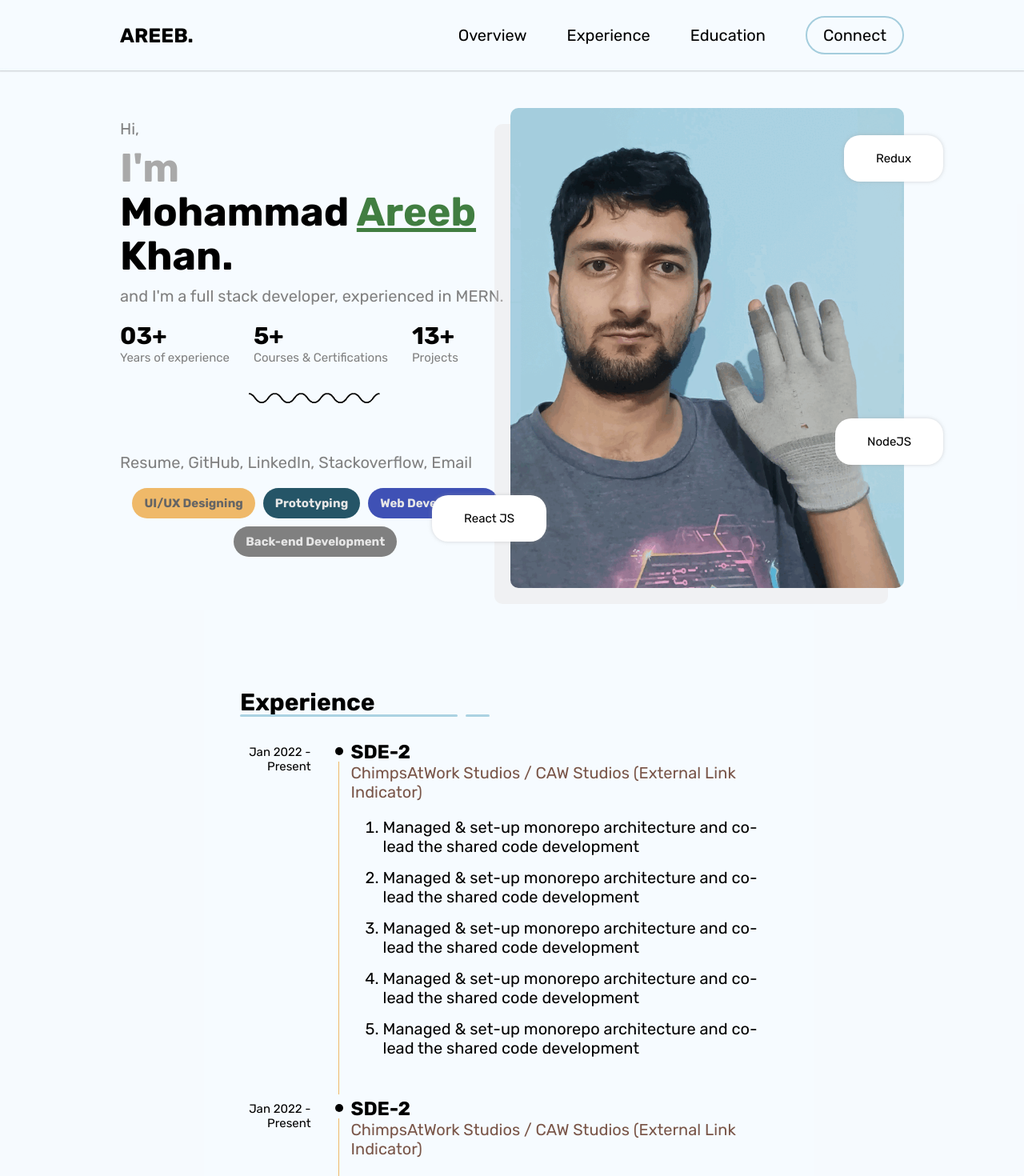
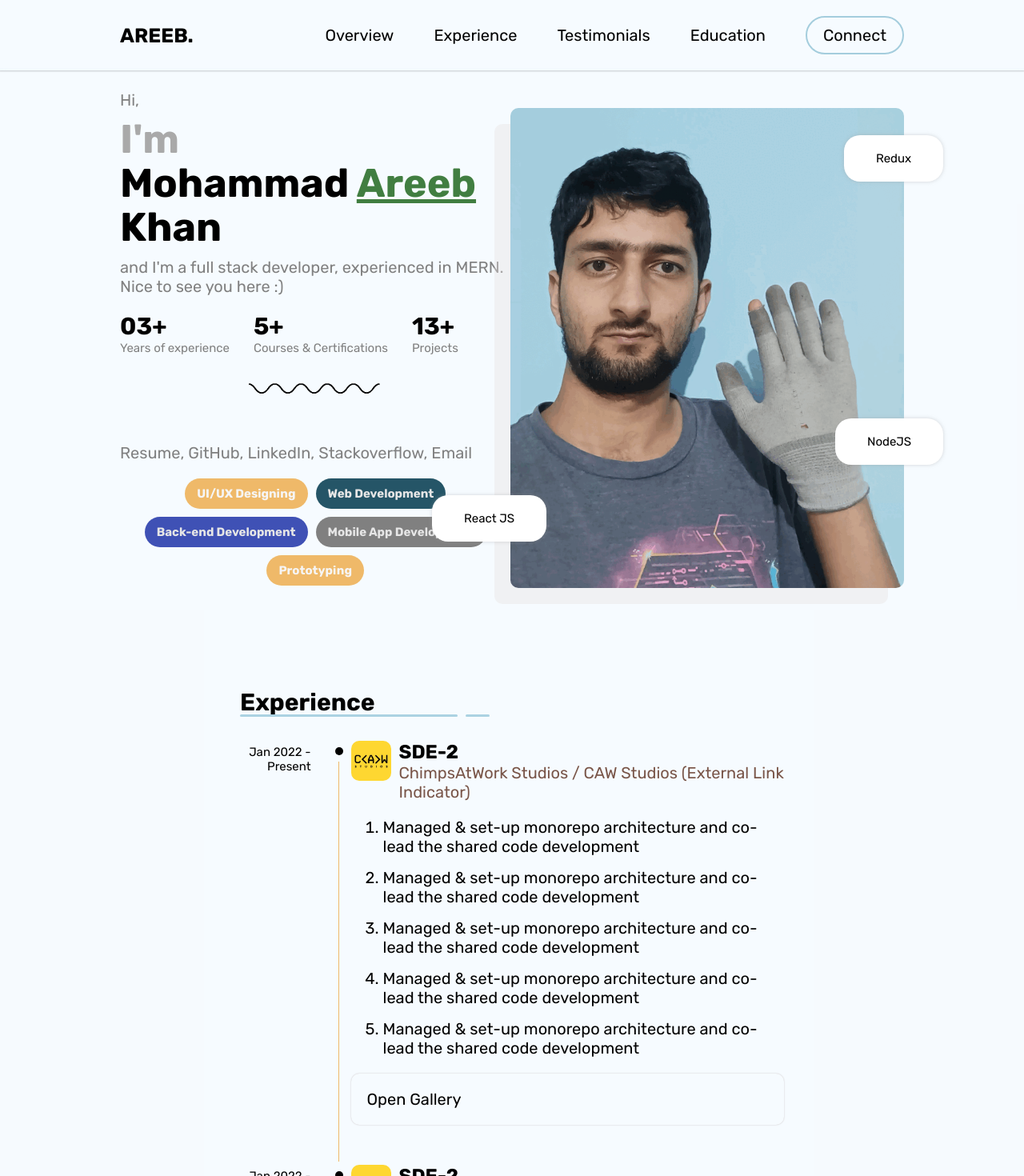
Before and after one commit to AreebKhan619/portfolio-website, a React (Create React App) app: page / in a window 1280 px wide. Shown: the top 1470 px of the page at 80% size. Built offline with nearby package versions, Linux system fonts and the light colour scheme.

Commit message:
Added testimonials to navbar
Added logo; Fixed experience portion

```diff
--- a/src/assets/constants/strings.js
+++ b/src/assets/constants/strings.js
@@ -2,6 +2,7 @@ export const Strings = {
   siteTitle: "AREEB.",
   overview: "Overview",
   experience: "Experience",
+  testimonials: "Testimonials",
   education: "Education",
   connect: "Connect",
 };
--- a/src/assets/images/index.js
+++ b/src/assets/images/index.js
@@ -1,4 +1,5 @@
 import Hi from "./hi.gif";
 import WavyLine from "./wavy.png";
+import CAWStudios from "./caw.jpg";
 
-export { Hi, WavyLine };
+export { Hi, WavyLine, CAWStudios };
--- a/src/components/overview/tech-skills/index.jsx
+++ b/src/components/overview/tech-skills/index.jsx
@@ -3,9 +3,10 @@ import { SkillCapsule, TechSkillsContainer } from "./styled";
 const TechSkillsList = () => {
   const skills = [
     "UI/UX Designing",
-    "Prototyping",
     "Web Development",
     "Back-end Development",
+    "Mobile App Development",
+    "Prototyping",
   ];
 
   return (
--- a/src/components/overview/tech-skills/styled.jsx
+++ b/src/components/overview/tech-skills/styled.jsx
@@ -16,19 +16,19 @@ export const SkillCapsule = styled.div`
   position: relative;
   font-weight: bold;
 
-  &:nth-child(1) {
+  &:nth-child(4n+1) {
     background-color: #efb969;
-    color: #656565;
+    color: #f6f5f5;
   }
-  &:nth-child(2) {
+  &:nth-child(4n+2) {
     background-color: #255567;
     color: #e6e6e6;
   }
-  &:nth-child(3) {
+  &:nth-child(4n+3) {
     background-color: #3f51b5;
     color: #e6e6e6;
   }
-  &:nth-child(4) {
+  &:nth-child(4n) {
     background-color: grey;
     color: #e6e6e6;
   }
--- a/src/components/shared/MainBody/index.jsx
+++ b/src/components/shared/MainBody/index.jsx
@@ -9,6 +9,7 @@ const MainBody = () => {
       {/* Routing here */}
       <Overview />
       <Experience />
+      <Experience />
     </MainBodyContainer>
   );
 };
--- a/src/components/shared/Navbar/index.jsx
+++ b/src/components/shared/Navbar/index.jsx
@@ -14,6 +14,7 @@ const Navbar = () => {
       <NavigationItems>
         <Item>{Strings.overview}</Item>
         <Item>{Strings.experience}</Item>
+        <Item>{Strings.testimonials}</Item>
         <Item>{Strings.education}</Item>
         <PrimaryActionItem>{Strings.connect}</PrimaryActionItem>
       </NavigationItems>
--- a/src/pages/experience/index.jsx
+++ b/src/pages/experience/index.jsx
@@ -4,8 +4,11 @@ import {
   Timeline,
   TimeRange,
   ExperienceMain,
-  WorkplaceName
+  WorkplaceName,
+  AdditionalInfo,
 } from "./styled";
+
+import { CAWStudios } from "../../assets/images";
 
 const Experience = () => {
   return (
@@ -29,6 +32,13 @@ const ExperiencePoint = () => {
     >
       <TimeRange>Jan 2022 - Present</TimeRange>
       <ExperienceMain>
+        <div style={{ display: "flex" }}>
+          <img
+            src={CAWStudios}
+            alt="Company Logo"
+            style={{ width: 50, height: 50, marginRight: 10, borderRadius: 10 }}
+          />
+          <div>
             <div
               style={{
                 fontWeight: "bold",
@@ -37,13 +47,25 @@ const ExperiencePoint = () => {
             >
               SDE-2
             </div>
-        <WorkplaceName>ChimpsAtWork Studios / CAW Studios (External Link Indicator)</WorkplaceName>
+            <WorkplaceName>
+              ChimpsAtWork Studios / CAW Studios (External Link Indicator)
+            </WorkplaceName>
+          </div>
+        </div>
+
+        <section style={{ marginBottom: 50 }}>
           {/* Responsibilities */}
-        <ol style={{marginBottom: 50}}>
+          <ol>
             {[1, 2, 3, 4, 5].map((el) => (
-            <li style={{ marginBottom: 15 }}>Managed &amp; set-up monorepo architecture and co-lead the shared code development</li>
+              <li style={{ marginBottom: 15 }}>
+                Managed &amp; set-up monorepo architecture and co-lead the
+                shared code development
+              </li>
             ))}
           </ol>
+
+          <AdditionalInfo>Open Gallery</AdditionalInfo>
+        </section>
       </ExperienceMain>
     </div>
   );
--- a/src/pages/experience/styled.jsx
+++ b/src/pages/experience/styled.jsx
@@ -45,4 +45,15 @@ export const ExperienceMain = styled.div`
 
 export const WorkplaceName = styled.div`
   color: #795548;
-`
+`;
+
+export const AdditionalInfo = styled.div`
+  padding: 20px;
+  border-radius: 10px;
+  cursor: pointer;
+  transition: 0.3s all ease-in-out;
+  box-shadow: 0 0 2px 0px #c9c0c0;
+  &:hover {
+    background-color: #e3ecf4;
+  }
+`;
--- a/src/pages/overview/index.jsx
+++ b/src/pages/overview/index.jsx
@@ -27,11 +27,11 @@ const Overview = () => {
           <IntroText>
             I'm{" "}
             <Name>
-              Mohammad <MainName>Areeb</MainName> Khan.
+              Mohammad <MainName>Areeb</MainName> Khan
             </Name>
           </IntroText>
         </div>
-        <div>and I'm a full stack developer, experienced in MERN.</div>
+        <div>and I'm a full stack developer, experienced in MERN.<br/> Nice to see you here :{")"}</div>
         <StatContainerOuter>
           <Stat>
             <StatHeader>03+</StatHeader>
```
Also changed, not shown: src/assets/images/caw.jpg (added). Lines whose indentation alone changed are shown as unchanged.
